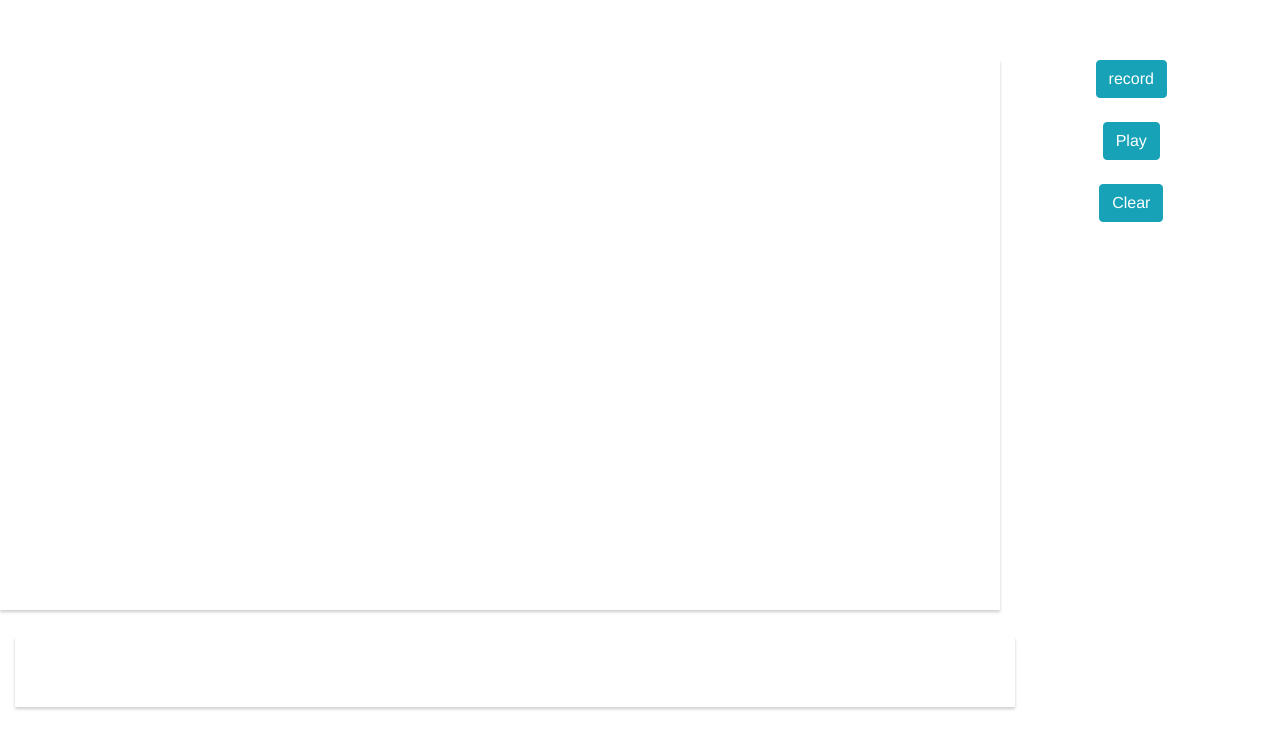
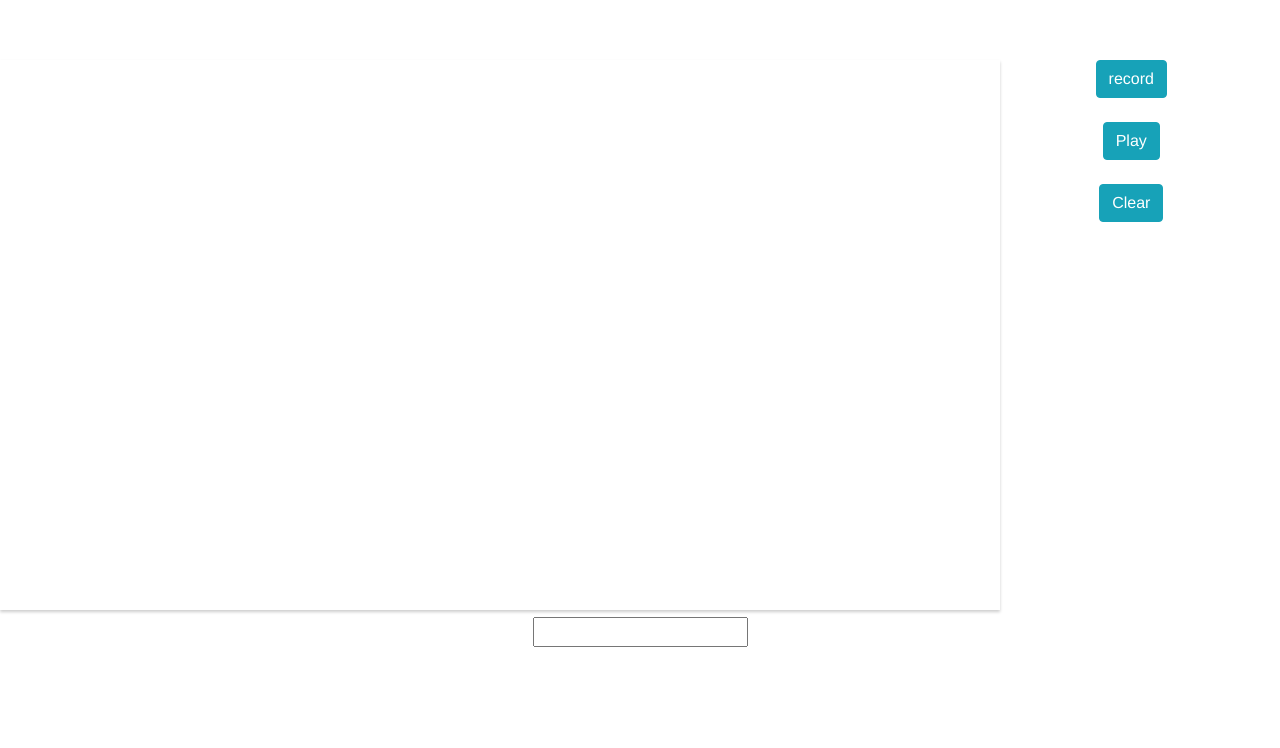
Before and after one commit to donaldgjeloshi/eeger, a Vue app: page /#/ in a window 1280 px wide. Shown: the top 748 px of the page. Built offline with nearby package versions, Linux system fonts and the light colour scheme.

Commit message:
add eventlistener: keydown

```diff
--- a/src/components/KeyboardKeys.vue
+++ b/src/components/KeyboardKeys.vue
@@ -1,13 +1,6 @@
 <template>
   <div>
-    <div class="col-sm-9">
-      <canvas
-        v-on:keydown="type($event)"
-        ref="canvas"
-        width="1000px"
-        height="70px"
-      ></canvas>
-    </div>
+    <input type="text" />
   </div>
 </template>
 <script>
@@ -16,20 +9,13 @@ export default {
     return {};
   },
   methods: {
-    type(event) {
-      console.log(event);
-      const c = this.$refs.canvas;
-      const ctx = c.getContext("2d");
-      ctx.font = "30px Arial";
-      ctx.fillText(event.keyCode, 20, 20);
+    typedKey: function() {
+      alert("hey there");
     }
+  },
+  mounted() {
+    document.addEventListener("keydown", this.typedKey);
   }
 };
 </script>
-<style lang="stylus" scoped>
-canvas {
-  background: white;
-  box-shadow: 0px 2px 3px rgba(0, 0, 0, 0.2);
-  margin-top: 20px;
-}
-</style>
+<style lang="stylus" scoped></style>
```
